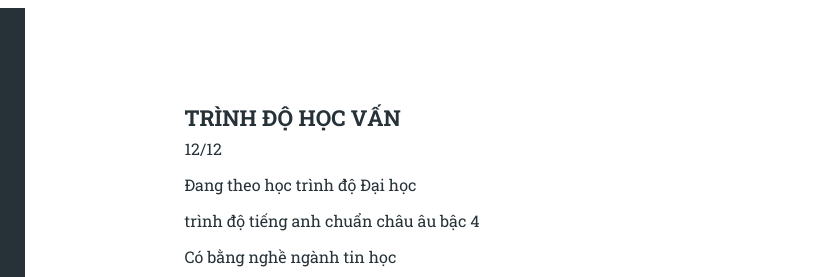
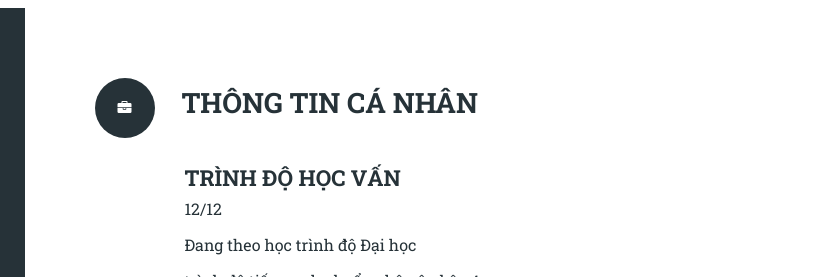
Before and after one commit to HuyQuyen2000/quyenb.github.io, a plain HTML site: page index.html in a window 1280 px wide. Shown: the top 277 px of the page, 440-1280 px from the left. Drawn offline with Linux system fonts and the light colour scheme.

Commit message:
Update index.html

```diff
--- a/index.html
+++ b/index.html
@@ -103,6 +103,10 @@
 		</div><!-- End .sidebar -->
 		<div class="content">
 			<div class="section">
+				<h2 class="section__title">
+					<i class="fa fa-briefcase circle circle--large"></i>
+					<span>Thông tin cá nhân</span>
+				</h2>
 				<div class="section__content">
 					<div class="module">
 						<h3 class="module__title">Trình độ học vấn</h3>
```
